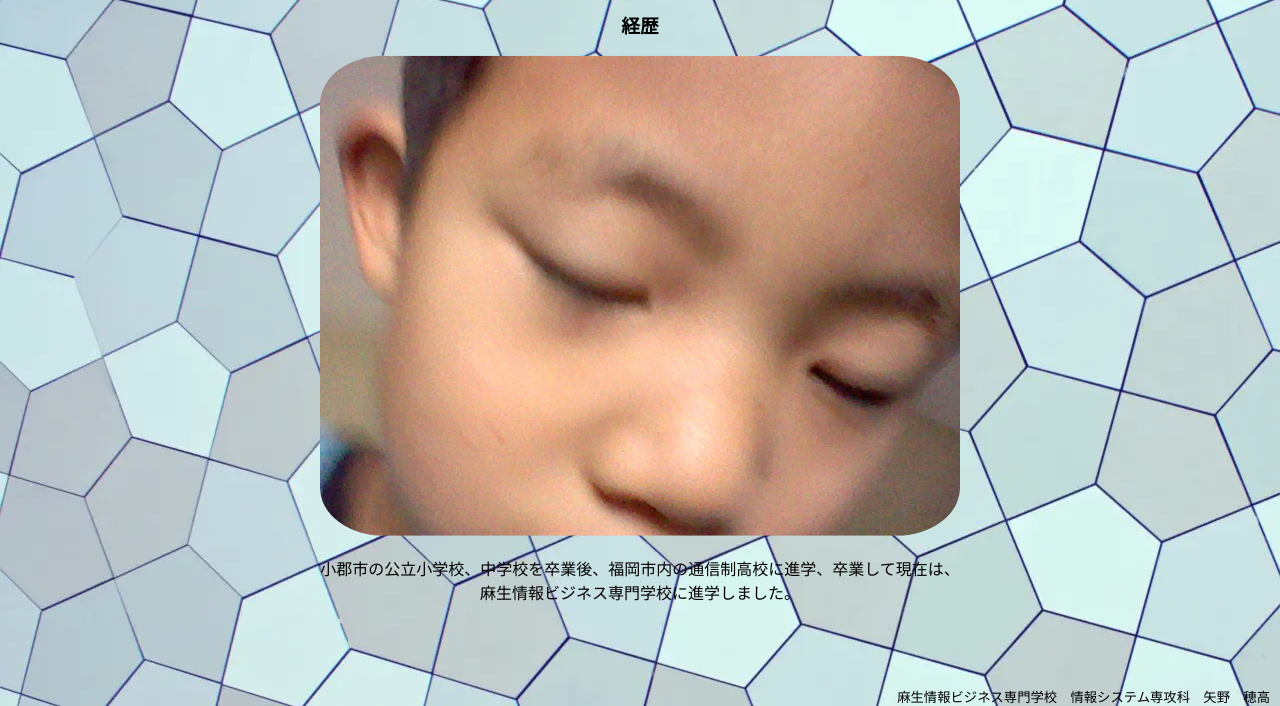
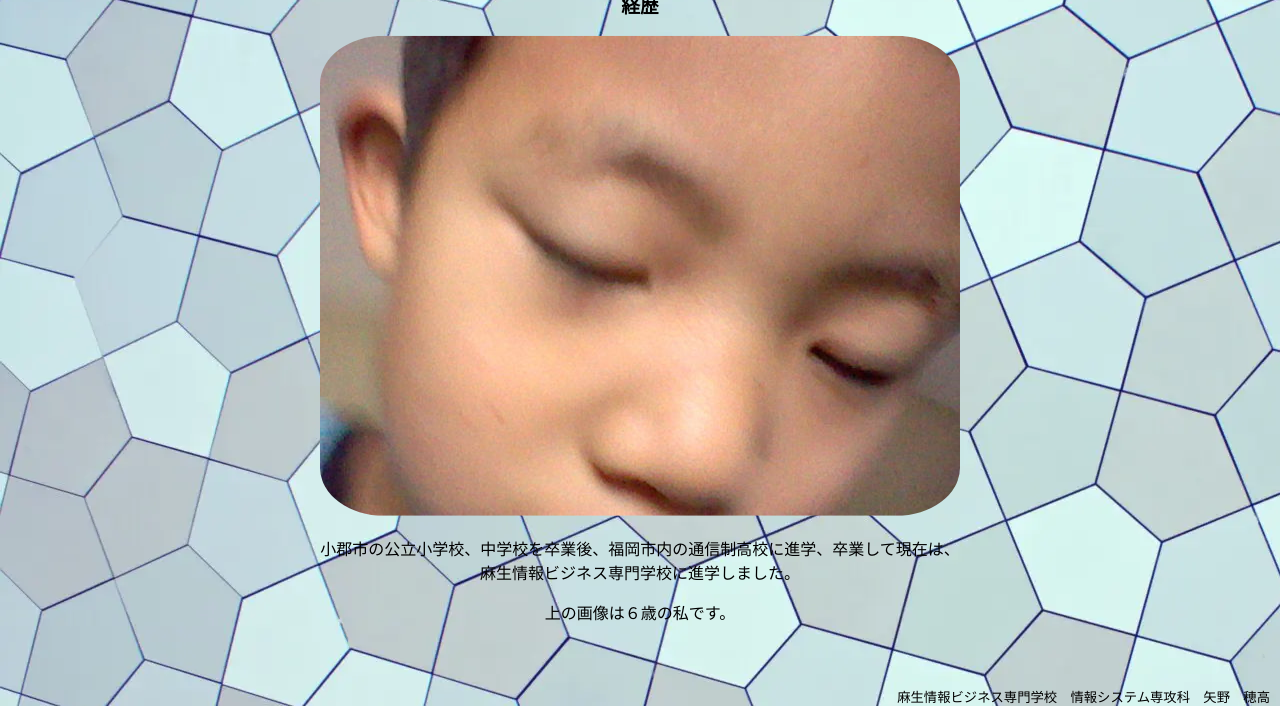
Before and after one commit to 2501370-abcc/pg0, a plain HTML site: page 28/career.html in a window 1280 px wide. Shown: the part 94-800 px from the top of the page. Drawn offline with Linux system fonts and the light colour scheme.

Commit message:
Update career.html

```diff
--- a/28/career.html
+++ b/28/career.html
@@ -21,6 +21,7 @@
                 <img class="ore" src="images/ore.JPG" alt="ore">
             </div>
             <p>小郡市の公立小学校、中学校を卒業後、福岡市内の通信制高校に進学、卒業して現在は、麻生情報ビジネス専門学校に進学しました。</p>
+            <p>上の画像は６歳の私です。</p>
         </div>
     <footer><small>麻生情報ビジネス専門学校　情報システム専攻科　矢野　穂高</small></footer>
     </body>
```
